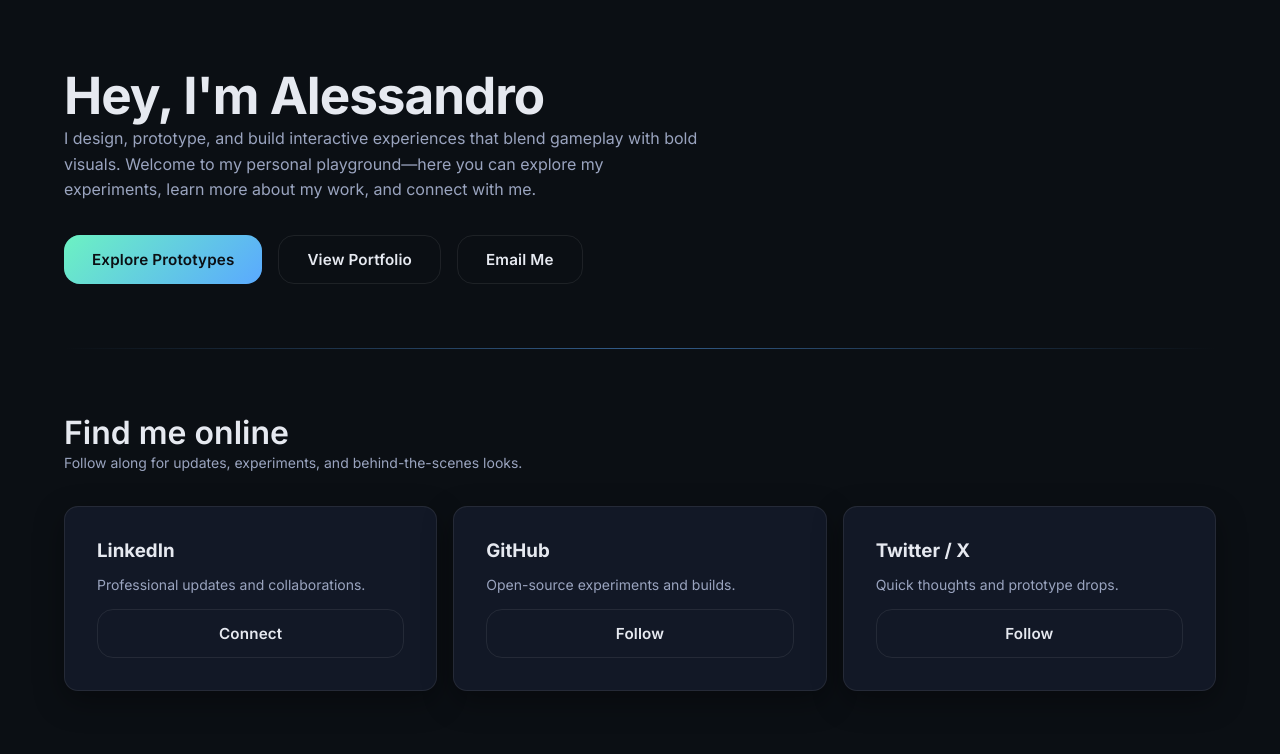
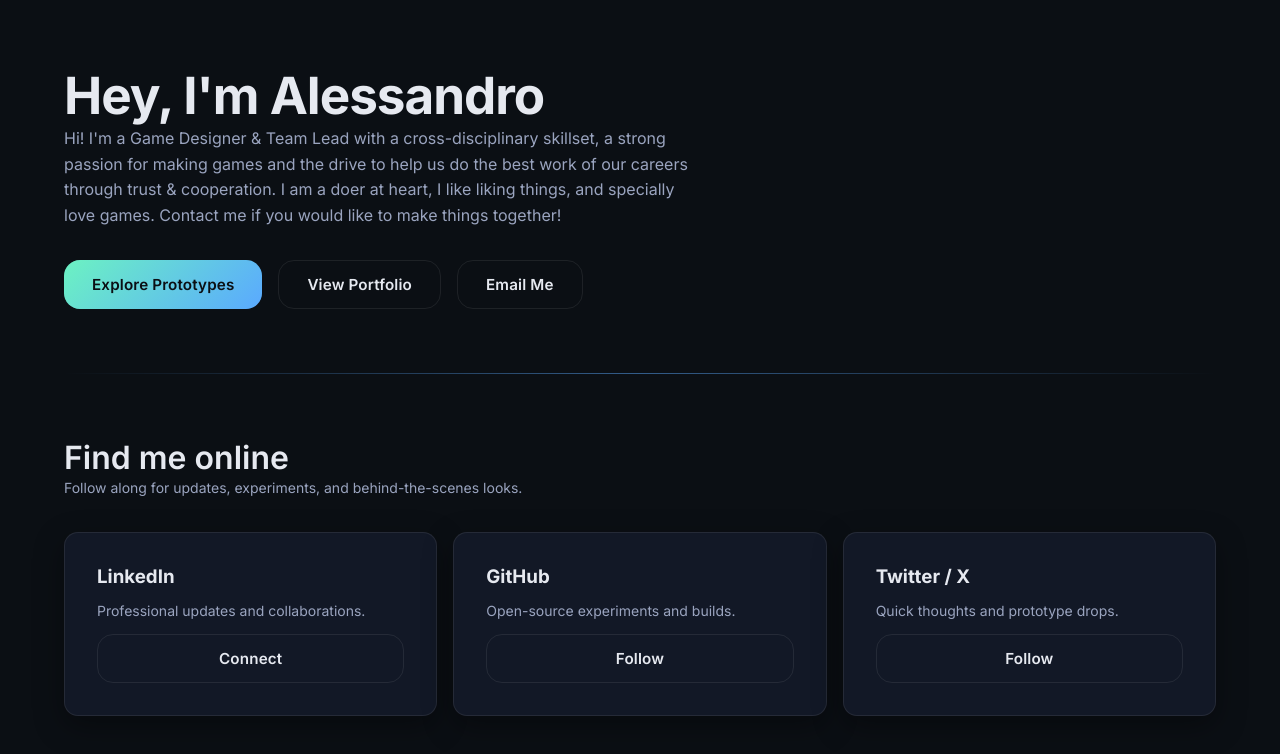
Before and after one commit to designerplays/PrototypingPlayground, a website: page index.html in a window 1280 px wide. Drawn offline with Linux system fonts and the light colour scheme.

Commit message:
Revise hero section and update LinkedIn URL
Updated personal introduction and LinkedIn link.

```diff
--- a/index.html
+++ b/index.html
@@ -182,8 +182,7 @@
             <div>
                 <h1>Hey, I'm Alessandro</h1>
                 <p>
-                    I design, prototype, and build interactive experiences that blend gameplay with bold visuals. Welcome to my
-                    personal playground—here you can explore my experiments, learn more about my work, and connect with me.
+                    Hi! I'm a Game Designer & Team Lead with a cross-disciplinary skillset, a strong passion for making games and the drive to help us do the best work of our careers through trust & cooperation. I am a doer at heart, I like liking things, and specially love games. Contact me if you would like to make things together!
                 </p>
             </div>
             <div class="hero-links">
@@ -202,7 +201,7 @@
                 <div class="card link-card">
                     <h3>LinkedIn</h3>
                     <p class="small">Professional updates and collaborations.</p>
-                    <a class="button button--secondary" href="https://linkedin.com" target="_blank" rel="noreferrer">Connect</a>
+                    <a class="button button--secondary" href="https://www.linkedin.com/in/alessandroituarte/" target="_blank" rel="noreferrer">Connect</a>
                 </div>
                 <div class="card link-card">
                     <h3>GitHub</h3>
```
